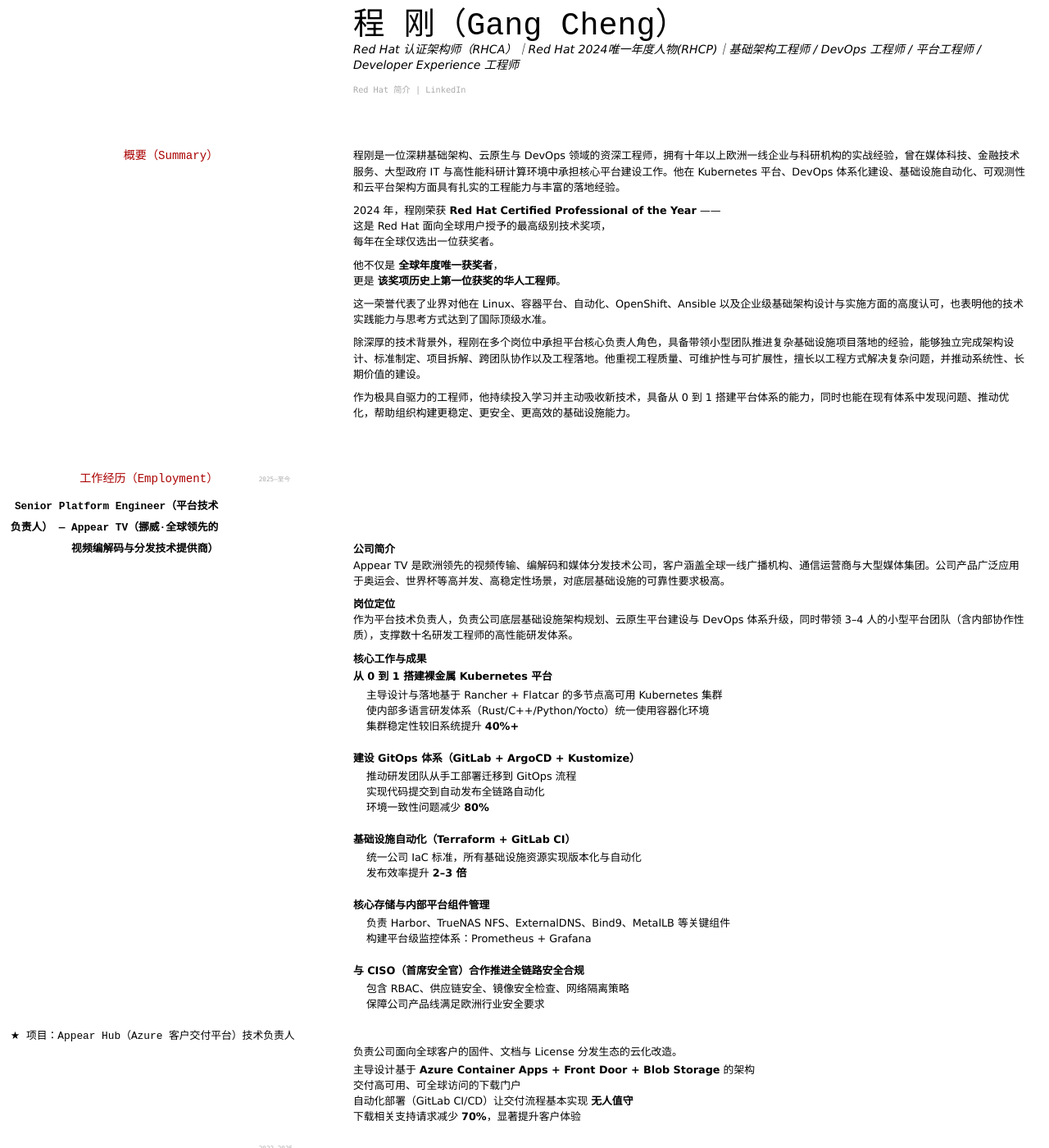
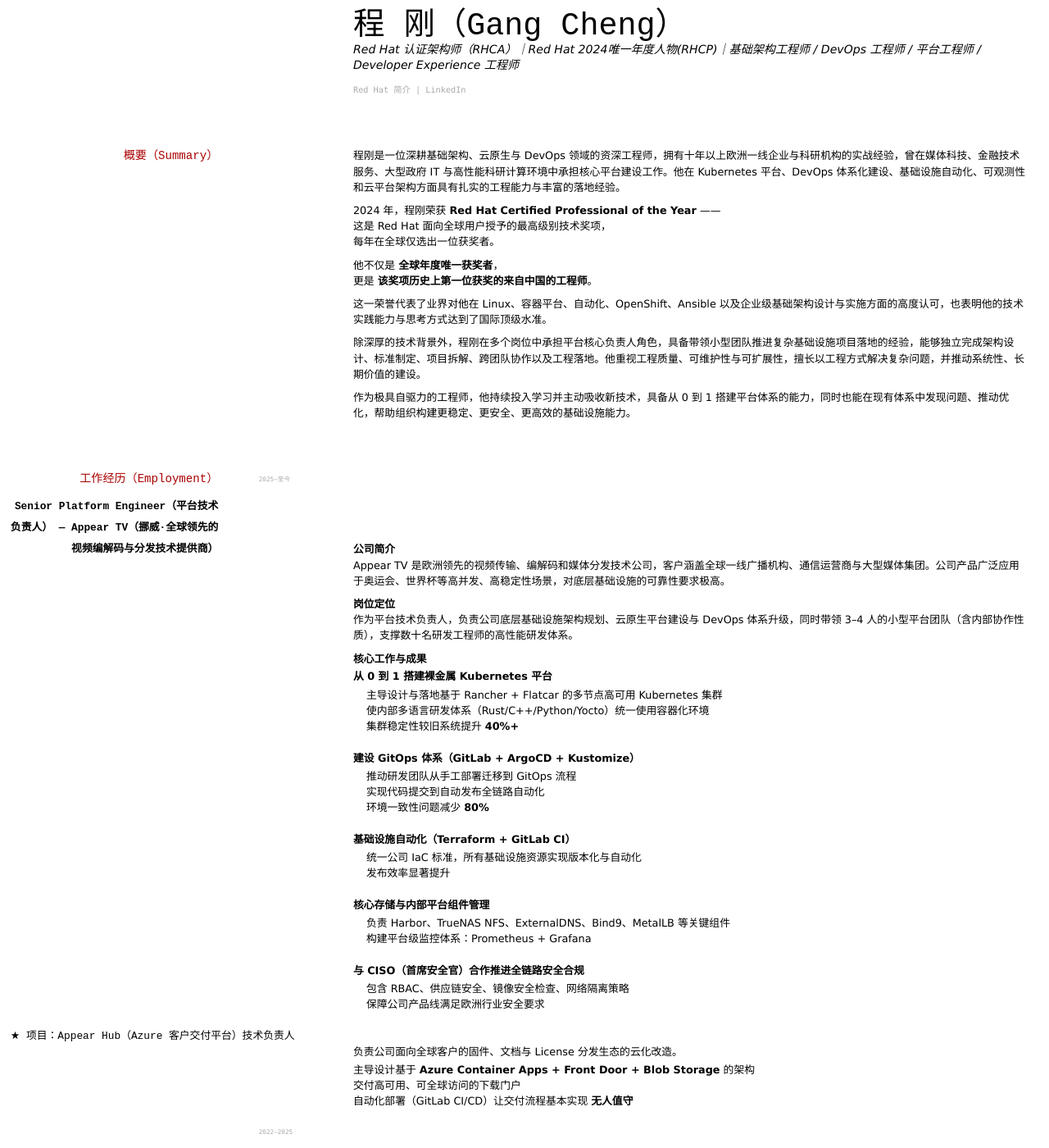
Before and after one commit to gcccheng/wugui, a Jekyll site: the page built from index.md, in a window 1280 px wide and 1400 px high. Shown: the whole window at 82% size. Built offline with Jekyll 4.4.1, drawn with Linux system fonts in a browser that asks for light colours.

Commit message:
Clarify award recipient's nationality and efficiency
Updated the description of the award recipient to specify they are the first engineer from China to receive the award, and improved clarity in the automation efficiency statement.

```diff
--- a/index.md
+++ b/index.md
@@ -21,7 +21,7 @@ Red Hat 认证架构师（RHCA）｜Red Hat 2024唯一年度人物(RHCP)｜基
 每年在全球仅选出一位获奖者。
 
 他不仅是 **全球年度唯一获奖者**，
-更是 **该奖项历史上第一位获奖的华人工程师**。
+更是 **该奖项历史上第一位获奖的来自中国的工程师**。
 
 这一荣誉代表了业界对他在 Linux、容器平台、自动化、OpenShift、Ansible 以及企业级基础架构设计与实施方面的高度认可，也表明他的技术实践能力与思考方式达到了国际顶级水准。
 
@@ -55,7 +55,7 @@ Appear TV 是欧洲领先的视频传输、编解码和媒体分发技术公司
 
 - **基础设施自动化（Terraform + GitLab CI）**
   - 统一公司 IaC 标准，所有基础设施资源实现版本化与自动化
-  - 发布效率提升 **2–3 倍**
+  - 发布效率显著提升
 
 - **核心存储与内部平台组件管理**
   - 负责 Harbor、TrueNAS NFS、ExternalDNS、Bind9、MetalLB 等关键组件
@@ -71,7 +71,6 @@ Appear TV 是欧洲领先的视频传输、编解码和媒体分发技术公司
 - 主导设计基于 **Azure Container Apps + Front Door + Blob Storage** 的架构
 - 交付高可用、可全球访问的下载门户
 - 自动化部署（GitLab CI/CD）让交付流程基本实现 **无人值守**
-- 下载相关支持请求减少 **70%**，显著提升客户体验
 
 `2022–2025`
 ### **Senior Infrastructure Engineer（核心基础设施架构师） — Sopra Steria（欧洲前十咨询公司）**
```
